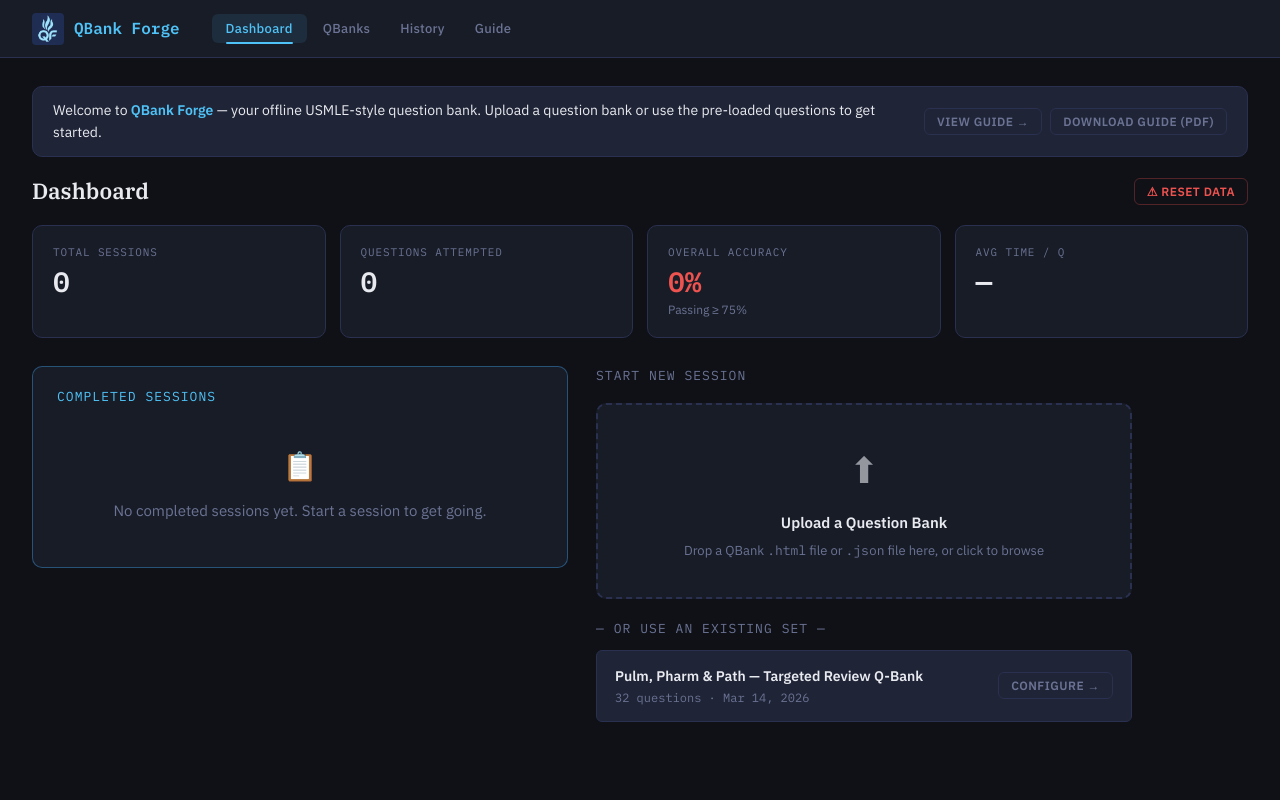
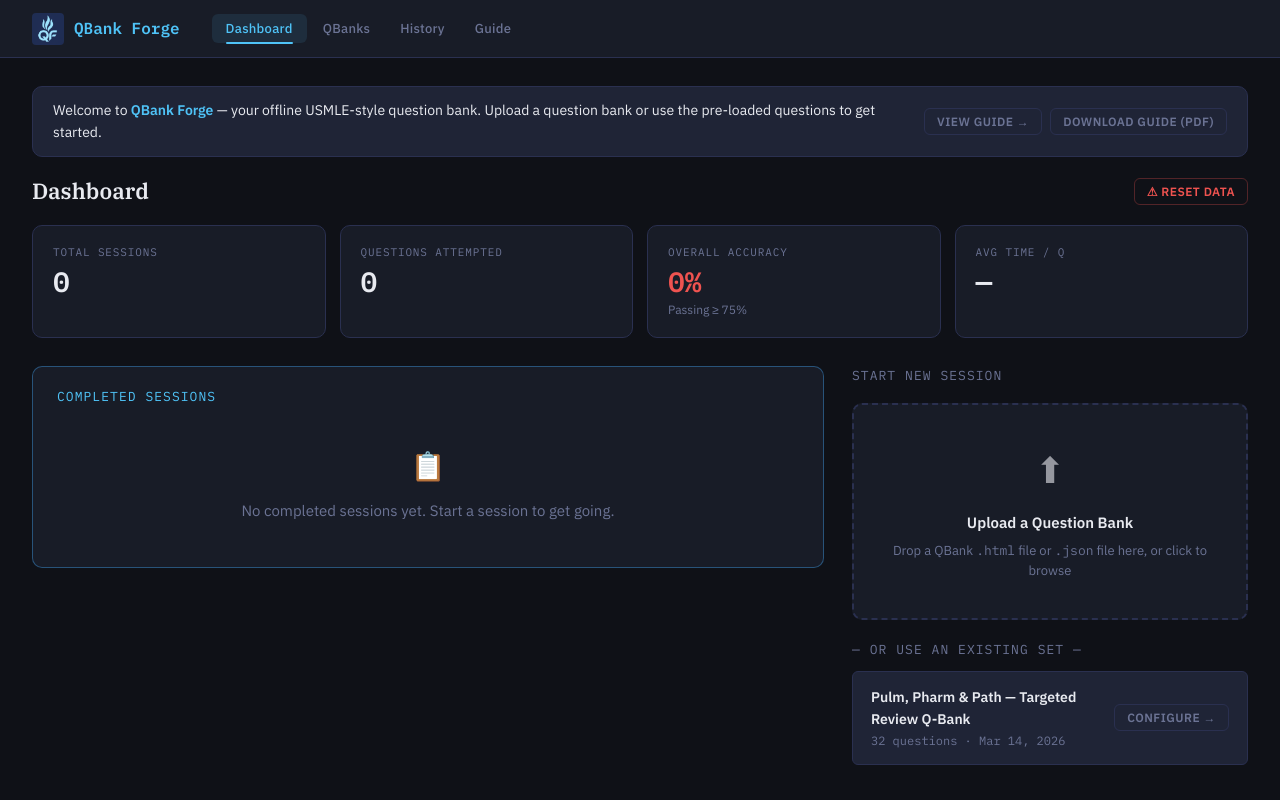
Before and after one commit to emmettg15/qbank-project, a React (Vite) app: page / in a window 1280 px wide. Built offline with nearby package versions, Linux system fonts and the light colour scheme.

Commit message:
QForge v1.2.5

```diff
--- a/src/theme.css
+++ b/src/theme.css
@@ -248,10 +248,11 @@ code, .mono { font-family: 'IBM Plex Mono', monospace; }
   background: rgba(0,0,0,.7);
   backdrop-filter: blur(4px);
   display: flex;
-  align-items: center;
+  align-items: flex-start;
   justify-content: center;
   z-index: 200;
-  padding: 20px;
+  padding: 40px 20px;
+  overflow-y: auto;
 }
 .modal {
   background: var(--surface);
@@ -344,10 +345,9 @@ tr:hover td { background: var(--surface2); }
 /* ─── Dashboard Grid ──────────────────────────────────────────────────────── */
 .dashboard-grid {
   display: grid;
-  grid-template-columns: 1fr 1fr;
+  grid-template-columns: 2fr 1fr;
   gap: 28px;
   align-items: start;
-  max-width: 1100px;
 }
 
 /* ─── Session Card ─────────────────────────────────────────────────────────── */
```
